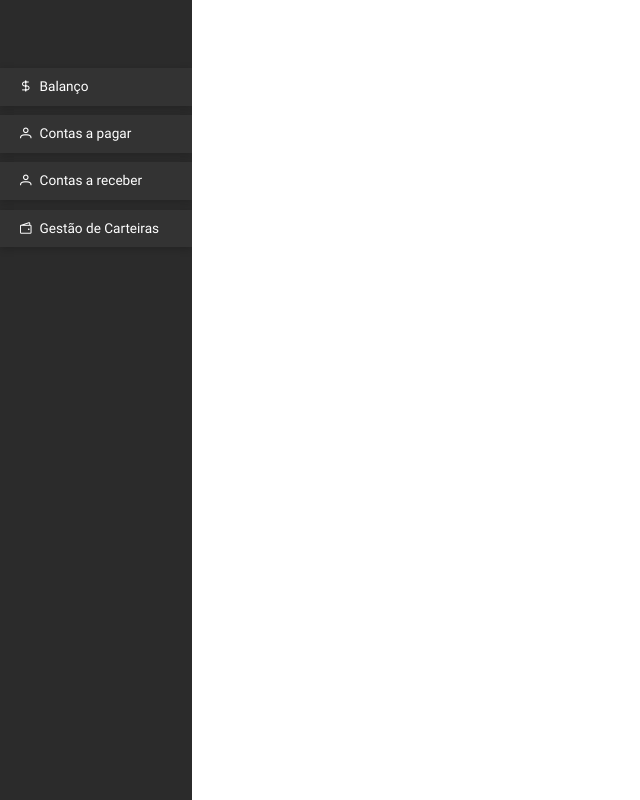
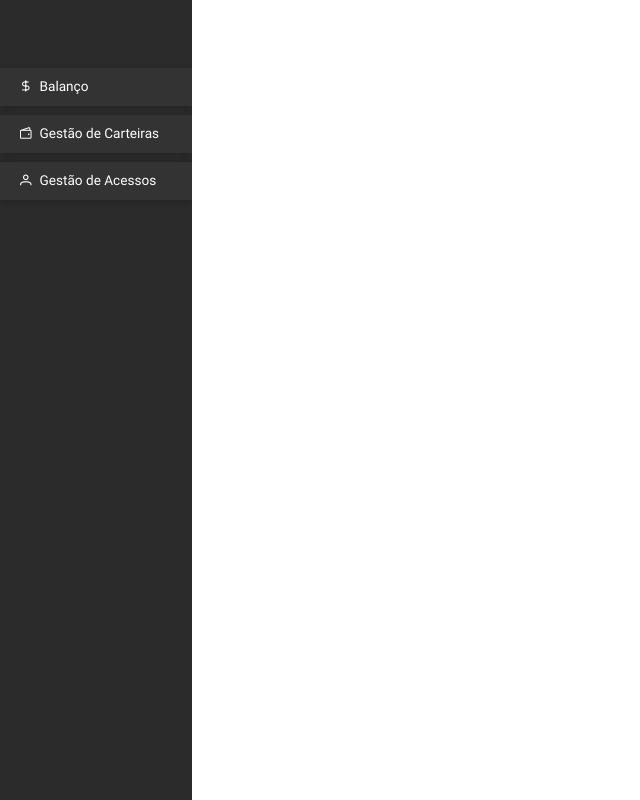
Before and after one commit to mateusmcg1/ReceitasFrontEnd, a React (Create React App) app: page /admin in a window 1280 px wide. Shown: the whole page, without its empty margins (0-640 px from the left). Built offline with nearby package versions, Linux system fonts and the light colour scheme.

Commit message:
navigate on menu on admin

```diff
--- a/src/Pages/Admin/Admin.tsx
+++ b/src/Pages/Admin/Admin.tsx
@@ -10,15 +10,16 @@ export default function Admin() {
     let navigate = useNavigate()
 
     let items = [
-        {label: 'Balanço', icon: 'pi pi-dollar'},
-        {label: 'Contas a pagar', icon: 'pi pi-user'},
-        {label: 'Contas a receber', icon: 'pi pi-user'},
-        {label: 'Gestão de Carteiras', icon: 'pi pi-wallet'},
+        { label: 'Balanço', icon: 'pi pi-dollar', command: () => navigate('/balance') },
+        // { label: 'Contas a pagar', icon: 'pi pi-user' },
+        // { label: 'Contas a receber', icon: 'pi pi-user' },
+        { label: 'Gestão de Carteiras', icon: 'pi pi-wallet', command: () => navigate('/wallet') },
+        { label: 'Gestão de Acessos', icon: 'pi pi-user', },
     ];
-    return(
+    return (
         <div className="container">
             <div className="menu">
-                <Menu model={items}/>
+                <Menu model={items} />
             </div>
             <div className="main-content">
                 <h1></h1>
```
